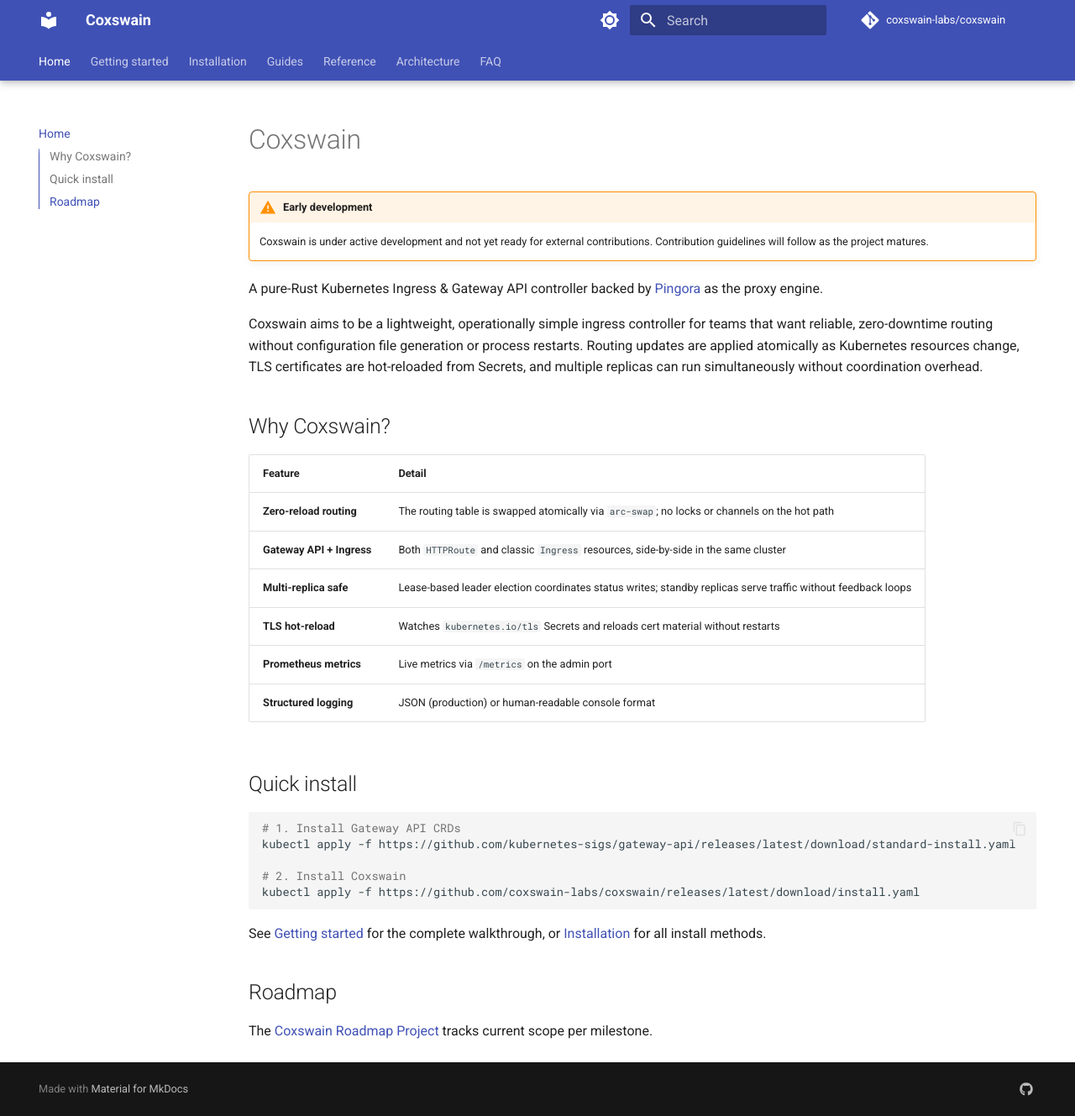
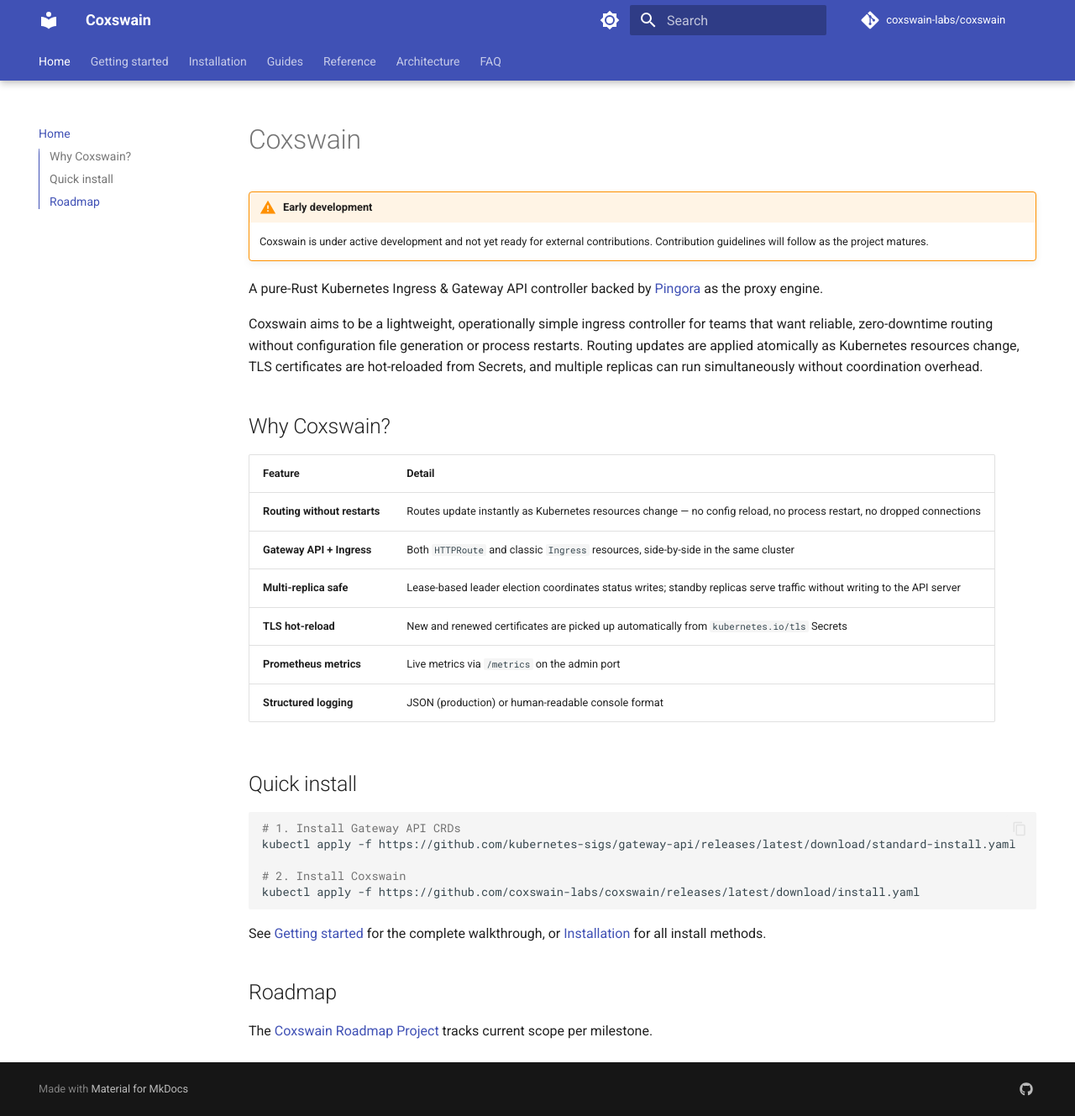
Before and after one commit to coxswain-labs/coxswain, an MkDocs documentation site: the page built from docs/index.md, in a window 1280 px wide and 1329 px high. Shown: the whole window at 84% size. Built offline with MkDocs 1.6.1 and Material for MkDocs 9.7.7, drawn with Linux system fonts in a browser that asks for light colours; comment, search, counter and statistics services are not loaded; the version menu is left out.

Commit message:
docs: polish index feature table and getting-started prerequisites
- Rename "Zero-reload routing" to "Routing without restarts" with
  plain-language detail; remove arc-swap implementation detail
- Restore original multi-replica wording, replace "feedback loops"
  with "without writing to the API server"
- Add Gateway API CRDs v1.5.1+ to getting-started prerequisites

Refs #30

```diff
--- a/docs/index.md
+++ b/docs/index.md
@@ -11,10 +11,10 @@
 
 | Feature | Detail |
 |---------|--------|
-| **Zero-reload routing** | The routing table is swapped atomically via `arc-swap`; no locks or channels on the hot path |
+| **Routing without restarts** | Routes update instantly as Kubernetes resources change — no config reload, no process restart, no dropped connections |
 | **Gateway API + Ingress** | Both `HTTPRoute` and classic `Ingress` resources, side-by-side in the same cluster |
-| **Multi-replica safe** | Lease-based leader election coordinates status writes; standby replicas serve traffic without feedback loops |
-| **TLS hot-reload** | Watches `kubernetes.io/tls` Secrets and reloads cert material without restarts |
+| **Multi-replica safe** | Lease-based leader election coordinates status writes; standby replicas serve traffic without writing to the API server |
+| **TLS hot-reload** | New and renewed certificates are picked up automatically from `kubernetes.io/tls` Secrets |
 | **Prometheus metrics** | Live metrics via `/metrics` on the admin port |
 | **Structured logging** | JSON (production) or human-readable console format |
 
```
Also changed, not shown: docs/getting-started.md (+1 -0 lines).
